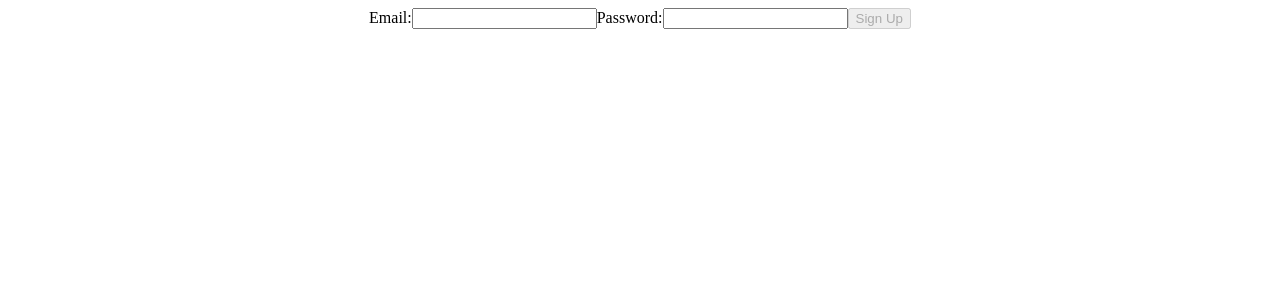
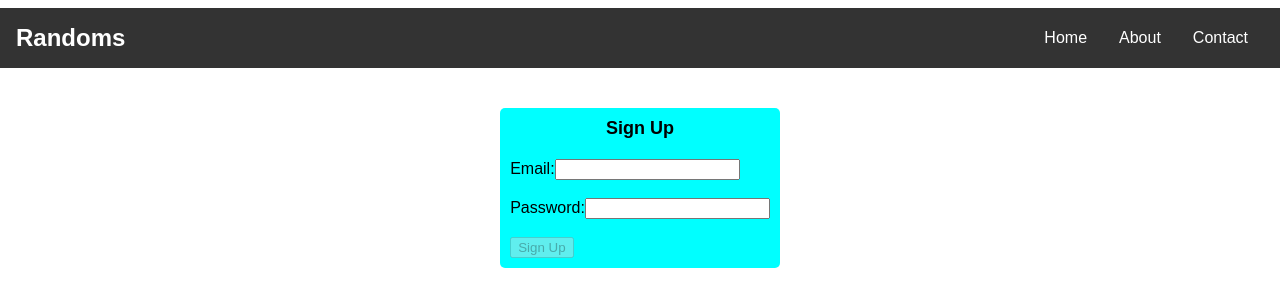
Before and after one commit to DAndre06d/Randoms, a React (Create React App) app: page / in a window 1280 px wide. Shown: the top 306 px of the page. Built offline with nearby package versions, Linux system fonts and the light colour scheme.

Commit message:
Added navbar and style of sign up form

```diff
--- a/src/App.css
+++ b/src/App.css
@@ -1,38 +1,103 @@
-.App {
-  text-align: center;
+body {
+  font-family: "Premis", sans-serif;
+  margin-left: 0;
+  height: 100%;
+  width: 100%;
+}
+/******************             APP STYLE            *********************/
+.app-form{
+  width: 100%;
+  display: flex;
+  justify-content: center;
+  align-items: center;
+}
+/******************             NAVBAR STYLE            *********************/
+nav {
+  display: flex;
+  justify-content: space-between;
+  align-items: center;
+  background-color: #333;
+  color: #fff;
+  padding: 1rem;
+  margin-bottom: 20px;
 }
 
-.App-logo {
-  height: 40vmin;
-  pointer-events: none;
+.navbar-brand a {
+  font-size: 1.5rem;
+  font-weight: bold;
+  color: #fff;
+  text-decoration: none;
 }
 
-@media (prefers-reduced-motion: no-preference) {
-  .App-logo {
-    animation: App-logo-spin infinite 20s linear;
+.navbar-menu {
+  display: flex;
+  justify-content: flex-end;
+  list-style: none;
+  margin: 0;
+  padding: 0;
+}
+
+.navbar-menu li {
+  margin: 0 1rem;
+}
+
+.navbar-menu a {
+  color: #fff;
+  text-decoration: none;
+}
+
+.menu-icon {
+  display: none;
+  font-size: 1.5rem;
+  cursor: pointer;
+}
+
+@media (max-width: 768px) {
+  .navbar-menu {
+    display: none;
+    position: absolute;
+    top: 100%;
+    left: 0;
+    width: 100%;
+    background-color: #333;
+    padding: 1rem;
+  }
+
+  .navbar-menu li {
+    margin: 1rem 0;
+  }
+
+  .menu-icon {
+    display: block;
+  }
+
+  #menu-toggle:checked + .navbar-menu {
+    display: flex;
+    flex-direction: column;
+    justify-content: center;
+    align-items: center;
   }
 }
 
-.App-header {
-  background-color: #282c34;
-  min-height: 100vh;
-  display: flex;
-  flex-direction: column;
-  align-items: center;
-  justify-content: center;
-  font-size: calc(10px + 2vmin);
-  color: white;
+/******************             SIGN UP STYLE            *********************/
+.body-form{
+  display: grid;
+  place-items: center;
+  margin-top: 20px;
+}
+.signup-form{
+  padding: 10px;
+  background-color: aqua;
+  border-radius: 5px;
+  margin-top: 20px;
+}
+.title{
+  margin-bottom: 20px;
+  text-align: center;
+  font-weight: bold;
+  font-size: large;
 }
 
-.App-link {
-  color: #61dafb;
+.btn-submit{
+
 }
-
-@keyframes App-logo-spin {
-  from {
-    transform: rotate(0deg);
-  }
-  to {
-    transform: rotate(360deg);
-  }
-}
--- a/src/App.js
+++ b/src/App.js
@@ -1,10 +1,13 @@
 import "./App.css";
 import SignUpForm from "./components/signup/signup";
+import "./App.css";
+import Navbar from "./components/navbar/navbar";
 
 function App() {
   return (
     <div className="App">
-      <div>
+      <div className="">
+        <Navbar />
         <SignUpForm />
       </div>
     </div>
--- a/src/components/navbar/navbar.js
+++ b/src/components/navbar/navbar.js
@@ -0,0 +1,29 @@
+import React from "react";
+
+const Navbar = () => {
+  return (
+    <>
+      <nav>
+        <div class="navbar-brand">
+          <a href="#">Randoms</a>
+        </div>
+        <label for="menu-toggle" class="menu-icon">
+          &#9776;
+        </label>
+        <ul class="navbar-menu">
+          <li>
+            <a href="#">Home</a>
+          </li>
+          <li>
+            <a href="#">About</a>
+          </li>
+          <li>
+            <a href="#">Contact</a>
+          </li>
+        </ul>
+      </nav>
+    </>
+  );
+};
+
+export default Navbar;
--- a/src/components/signup/signup.js
+++ b/src/components/signup/signup.js
@@ -1,4 +1,5 @@
 import React, { useState } from "react";
+import "../../App.css";
 
 const SignUpForm = () => {
   const [email, setEmail] = useState("");
@@ -43,11 +44,15 @@ const SignUpForm = () => {
   };
 
   return (
+    <div className="body-form">
+      <div className="signup-form">
+        <div className="title">Sign Up</div>
         <form onSubmit={handleSubmit}>
           <label>
             Email:
             <input type="email" value={email} onChange={handleEmailChange} />
-      </label>
+          </label>{" "}
+          <br /> <br />
           <label>
             Password:
             <input
@@ -57,10 +62,13 @@ const SignUpForm = () => {
             />
             {errorMsg && <p style={{ color: "red" }}>{errorMsg}</p>}
           </label>
-      <button type="submit" disabled={!isValid}>
+          <br /> <br />
+          <button className="btn-submit" type="submit" disabled={!isValid}>
             Sign Up
           </button>
         </form>
+      </div>
+    </div>
   );
 };
 
```
Lines whose indentation alone changed are shown as unchanged.
